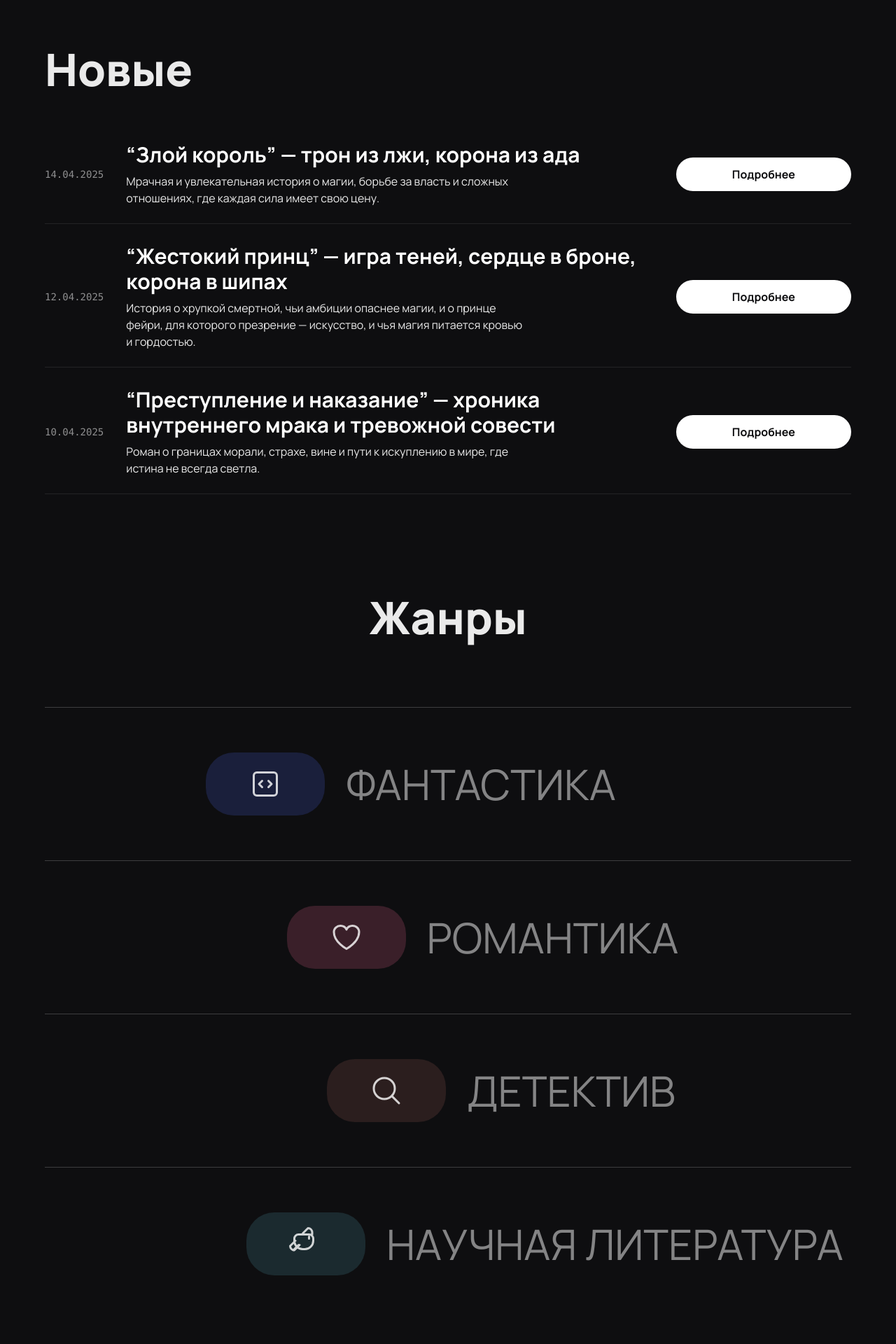
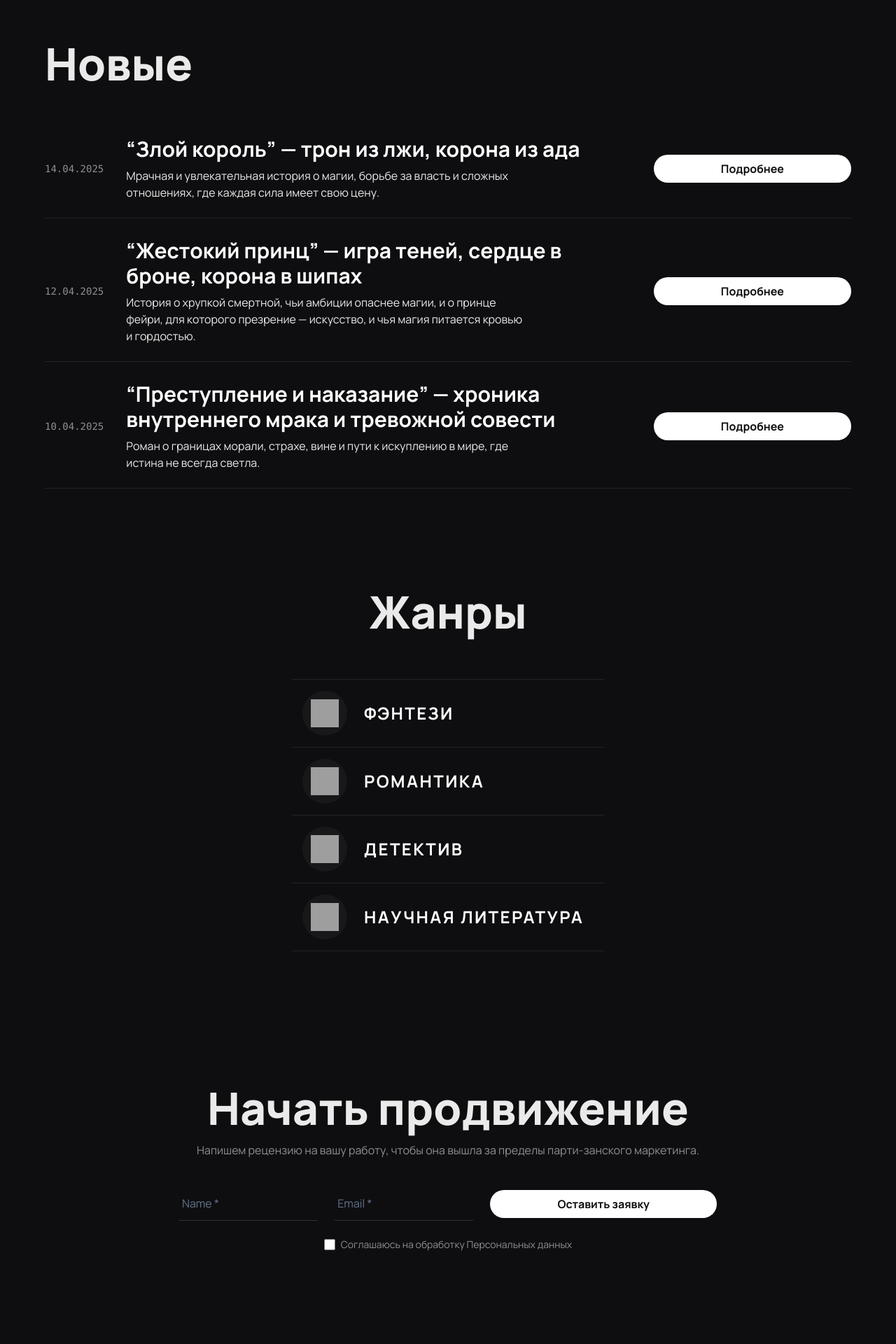
Before and after one commit to honjireview/HJR-Site, a Flask app: page /main in a window 1280 px wide. Shown: the part 1360-3280 px from the top of the page at 70% size. Run offline with Flask 3, Linux system fonts and the light colour scheme; parts of the project's set-up code (start-up, migrations or seed data) failed here and were passed over; some libraries are stand-ins or nearby versions; grey boxes are pictures that could not be loaded.

Commit message:
refactor: simplify genre section layout, replace SVG icons with image-based icons, and adjust button padding for improved proportions

```diff
--- a/static/css/main_site.css
+++ b/static/css/main_site.css
@@ -7,15 +7,15 @@ body {
     color: #EAEAEA;
 }
 
-/* ИЗМЕНЕНИЕ: Кнопка сделана тоньше и длиннее */
+/* ИЗМЕНЕНИЕ: Кнопка сделана еще тоньше и длиннее */
 .btn {
     background-color: white;
     color: #0E0E10;
     font-weight: 700; /* bold */
-    padding-top: 0.75rem;    /* py-3, тоньше */
-    padding-bottom: 0.75rem; /* py-3, тоньше */
-    padding-left: 5rem;      /* px-20, еще длиннее */
-    padding-right: 5rem;     /* px-20, еще длиннее */
+    padding-top: 0.5rem;    /* py-2, еще тоньше */
+    padding-bottom: 0.5rem; /* py-2, еще тоньше */
+    padding-left: 6rem;      /* px-24, еще длиннее */
+    padding-right: 6rem;     /* px-24, еще длиннее */
     border-radius: 9999px; /* rounded-full */
     display: inline-flex;
     align-items: center;
@@ -27,67 +27,12 @@ body {
     background-color: #D1D5DB; /* gray-300 - более заметный оттенок */
 }
 
-/* --- НОВЫЕ СТИЛИ ДЛЯ БЛОКА "ЖАНРЫ" --- */
-.genre-item {
-    display: flex;
-    flex-direction: row;
-    align-items: center;
-    gap: 30px;
-    height: 90px;
-    width: fit-content; /* Ширина по содержимому */
-    position: relative; /* Для позиционирования разделителей */
-    padding-top: 2.5rem; /* 40px */
-    padding-bottom: 2.5rem; /* 40px */
-}
-
-.genre-icon-wrapper {
-    display: flex;
-    align-items: center;
-    justify-content: center;
-    width: 170px;
-    height: 90px;
-    border-radius: 40px;
-    flex-shrink: 0; /* Не сжиматься */
-}
-
-.genre-text {
-    font-family: 'AA Stetica', 'Manrope', sans-serif; /* AA Stetica как основной, Manrope как запасной */
-    font-style: normal;
-    font-weight: 400;
-    font-size: 60px; /* Адаптивный размер будет ниже */
-    line-height: 70px;
-    text-transform: uppercase;
-    color: rgba(250, 250, 250, 0.5);
-    white-space: nowrap; /* Запрет переноса текста */
-}
-
-/* Адаптивность для текста жанров */
-@media (max-width: 768px) {
-    .genre-text {
-        font-size: 40px;
-        line-height: 50px;
-    }
-    .genre-item {
-        gap: 20px;
-    }
-}
-@media (max-width: 640px) {
-    .genre-text {
-        font-size: 32px;
-        line-height: 40px;
-    }
-}
+/* Стили для блока "ЖАНРЫ" (возвращено к исходному варианту) */
+/* Эти стили больше не используются, так как HTML-структура блока Жанры изменена обратно */
+/* .genre-item, .genre-icon-wrapper, .genre-text, .genre-separator и т.д. - УДАЛЕНЫ */
 
 
-/* Уникальные цвета для иконок */
-.genre-icon-fantasy { background-color: #1A1F3B; }
-.genre-icon-romance { background-color: #3A1F29; }
-.genre-icon-detective { background-color: #2B1E1E; }
-.genre-icon-science { background-color: #1B2A2F; }
-
-/* Линии-разделители */
-.genre-separator {
-    width: 100%;
-    height: 1px;
-    border-top: 1px solid rgba(250, 250, 250, 0.2);
+/* БОЛЬШИЕ ЗАГОЛОВКИ (64px) ИЗ FIGMA */
+.section-title {
+    @apply text-5xl md:text-[64px] font-extrabold text-[#EAEAEA] leading-none;
 }
--- a/templates/main_site/index.html
+++ b/templates/main_site/index.html
@@ -46,50 +46,43 @@
     </div>
 </section>
 
-<section class="py-24 overflow-x-hidden">
-    <h2 class="text-4xl sm:text-5xl md:text-[64px] font-extrabold text-[#EAEAEA] leading-none text-center mb-24">Жанры</h2>
-    <div class="relative space-y-16">
-        <div class="genre-separator"></div>
-        <div class="genre-item sm:ml-[15%] md:ml-[20%]">
-            <div class="genre-icon-wrapper genre-icon-fantasy">
-                <svg xmlns="http://www.w3.org/2000/svg" class="h-12 w-12 text-white/80" fill="none" viewBox="0 0 24 24" stroke="currentColor" stroke-width="1.5">
-                    <path stroke-linecap="round" stroke-linejoin="round" d="M14.25 9.75L16.5 12l-2.25 2.25m-4.5 0L7.5 12l2.25-2.25M6 20.25h12A2.25 2.25 0 0020.25 18V6A2.25 2.25 0 0018 3.75H6A2.25 2.25 0 003.75 6v12A2.25 2.25 0 006 20.25z" />
-                </svg>
-            </div>
-            <h3 class="genre-text">Фантастика</h3>
-        </div>
-        <div class="genre-separator"></div>
-        <div class="genre-item sm:ml-[25%] md:ml-[30%]">
-            <div class="genre-icon-wrapper genre-icon-romance">
-                <svg xmlns="http://www.w3.org/2000/svg" class="h-12 w-12 text-white/80" fill="none" viewBox="0 0 24 24" stroke="currentColor" stroke-width="1.5">
-                    <path stroke-linecap="round" stroke-linejoin="round" d="M21 8.25c0-2.485-2.099-4.5-4.688-4.5-1.935 0-3.597 1.126-4.312 2.733-.715-1.607-2.377-2.733-4.313-2.733C5.1 3.75 3 5.765 3 8.25c0 7.22 9 12 9 12s9-4.78 9-12z" />
-                </svg>
-            </div>
-            <h3 class="genre-text">Романтика</h3>
-        </div>
-        <div class="genre-separator"></div>
-        <div class="genre-item sm:ml-[30%] md:ml-[35%]">
-            <div class="genre-icon-wrapper genre-icon-detective">
-                <svg xmlns="http://www.w3.org/2000/svg" class="h-12 w-12 text-white/80" fill="none" viewBox="0 0 24 24" stroke="currentColor" stroke-width="1.5">
-                    <path stroke-linecap="round" stroke-linejoin="round" d="M21 21l-5.197-5.197m0 0A7.5 7.5 0 105.196 5.196a7.5 7.5 0 0010.607 10.607z" />
-                </svg>
-            </div>
-            <h3 class="genre-text">Детектив</h3>
-        </div>
-        <div class="genre-separator"></div>
-        <div class="genre-item sm:ml-[20%] md:ml-[25%]">
-            <div class="genre-icon-wrapper genre-icon-science">
-                <svg xmlns="http://www.w3.org/2000/svg" class="h-12 w-12 text-white/80" fill="none" viewBox="0 0 24 24" stroke-width="1.5" stroke="currentColor">
-                    <path stroke-linecap="round" stroke-linejoin="round" d="M14.25 5.25a3 3 0 013 3v1.5a6 6 0 01-6 6h-1.5a6 6 0 01-6-6v-1.5a3 3 0 013-3h7.5zM14.25 8.25v-1.5M16.5 5.25v-1.5a3 3 0 00-3-3l-3.75 3.75m-5.25 5.25l-3.75 3.75a3 3 0 003 3l3.75-3.75M3 16.5l3.75-3.75" />
-                </svg>
-            </div>
-            <h3 class="genre-text">Научная литература</h3>
+<section class="py-24">
+    <h2 class="text-4xl sm:text-5xl md:text-[64px] font-extrabold text-[#EAEAEA] leading-none text-center mb-16">Жанры</h2>
+    <div class="max-w-md mx-auto">
+        <div class="border-y border-[#232325]">
+            <a href="#" class="flex items-center space-x-6 p-4 hover:bg-slate-900/50 transition-colors">
+                <span class="flex items-center justify-center w-16 h-16 rounded-full bg-[#18181A]">
+                    <img src="https://img.icons8.com/ios/50/a9a9a9/magical-scroll.png" alt="Фэнтези" class="w-10 h-10"/>
+                </span>
+                <span class="text-2xl font-bold tracking-widest text-white">ФЭНТЕЗИ</span>
+            </a>
+            <div class="border-t border-[#232325]"></div>
+            <a href="#" class="flex items-center space-x-6 p-4 hover:bg-slate-900/50 transition-colors">
+                <span class="flex items-center justify-center w-16 h-16 rounded-full bg-[#18181A]">
+                    <img src="https://img.icons8.com/ios/50/a9a9a9/like--v1.png" alt="Романтика" class="w-10 h-10"/>
+                </span>
+                <span class="text-2xl font-bold tracking-widest text-white">РОМАНТИКА</span>
+            </a>
+            <div class="border-t border-[#232325]"></div>
+            <a href="#" class="flex items-center space-x-6 p-4 hover:bg-slate-900/50 transition-colors">
+                <span class="flex items-center justify-center w-16 h-16 rounded-full bg-[#18181A]">
+                    <img src="https://img.icons8.com/ios/50/a9a9a9/search--v1.png" alt="Детектив" class="w-10 h-10"/>
+                </span>
+                <span class="text-2xl font-bold tracking-widest text-white">ДЕТЕКТИВ</span>
+            </a>
+            <div class="border-t border-[#232325]"></div>
+            <a href="#" class="flex items-center space-x-6 p-4 hover:bg-slate-900/50 transition-colors">
+                <span class="flex items-center justify-center w-16 h-16 rounded-full bg-[#18181A]">
+                   <img src="https://img.icons8.com/ios/50/a9a9a9/test-tube.png" alt="Научная литература" class="w-10 h-10"/>
+                </span>
+                <span class="text-2xl font-bold tracking-widest text-white">НАУЧНАЯ ЛИТЕРАТУРА</span>
+            </a>
         </div>
     </div>
 </section>
 
 <section class="py-12">
-    <div class="bg-slate-800/50 backdrop-blur-lg border border-slate-700 rounded-2xl p-6 sm:p-12 text-center">
+    <div class="rounded-2xl p-6 sm:p-12 text-center">
         <h2 class="text-4xl sm:text-5xl md:text-[64px] font-extrabold text-[#EAEAEA] leading-none">Начать продвижение</h2>
         <p class="mt-4 text-[#8F8F90]">Напишем рецензию на вашу работу, чтобы она вышла за пределы парти-занского маркетинга.</p>
         <form class="mt-10 max-w-3xl mx-auto flex flex-col md:flex-row gap-6 items-center">
```
